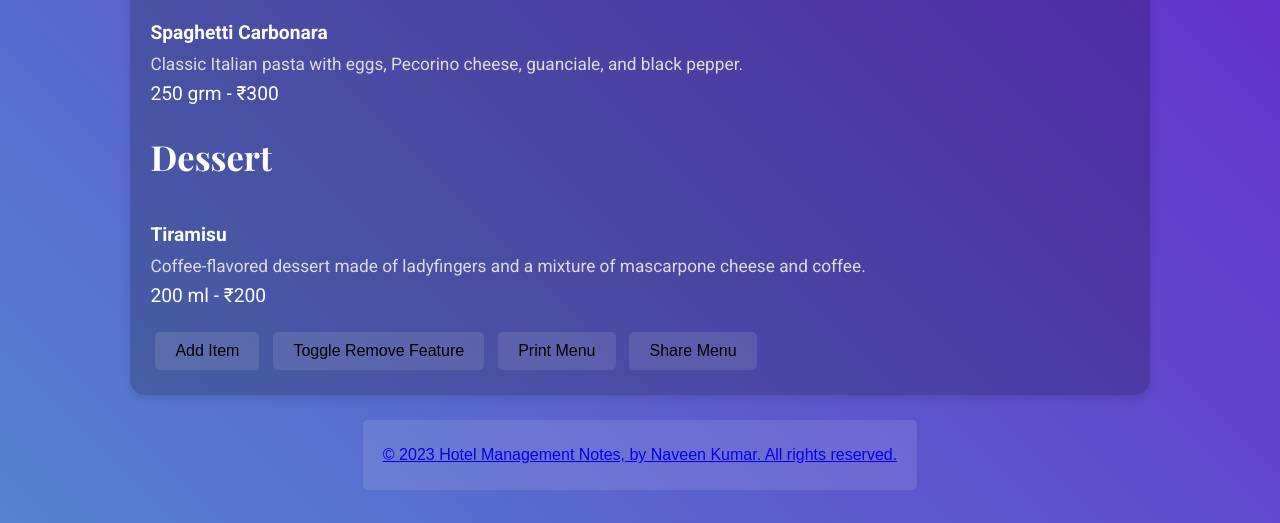
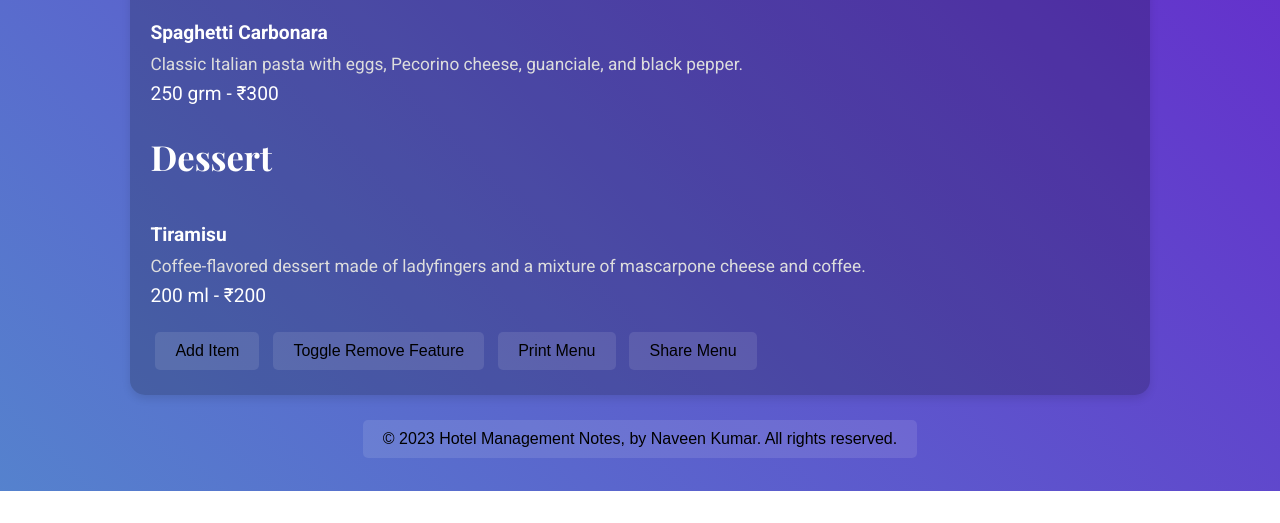
Before and after one commit to Naveenk1013/Menu, a plain HTML site: page index.html in a window 1280 px wide. Shown: the part 726-1249 px from the top of the page. After the commit the page ends 1217 px from the top, so only its background shows below. Drawn offline with nearby package versions, Linux system fonts and the light colour scheme.

Commit message:
Update index.html

```diff
--- a/index.html
+++ b/index.html
@@ -64,13 +64,11 @@
     <script src="https://cdnjs.cloudflare.com/ajax/libs/gsap/3.11.4/gsap.min.js"></script>
     <script src="script.js"></script>
 
-    <footer>
-	<center>
-	<button>
-        <a href="https://naveenk1013.github.io/Portfolio" target="_blank"><p>&copy; 2023 Hotel Management Notes, by Naveen Kumar. All rights reserved.</p></a>
-    </button>
-	</center>
-	</footer>
+   <footer>
+    <center>
+        <a href="https://naveenk1013.github.io/Portfolio" target="_blank"><button>&copy; 2023 Hotel Management Notes, by Naveen Kumar. All rights reserved.</button></a>
+    </center>
+</footer>
 
 </body>
 </html>
```
